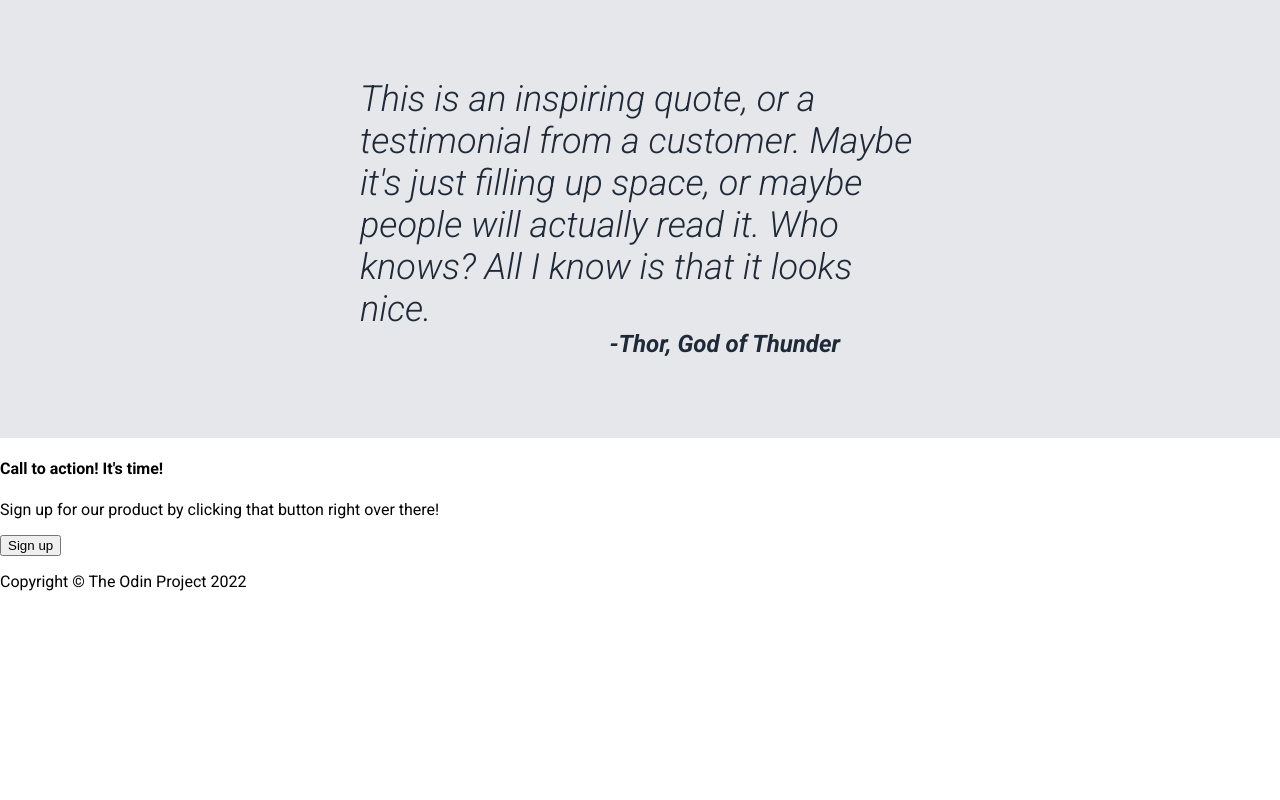
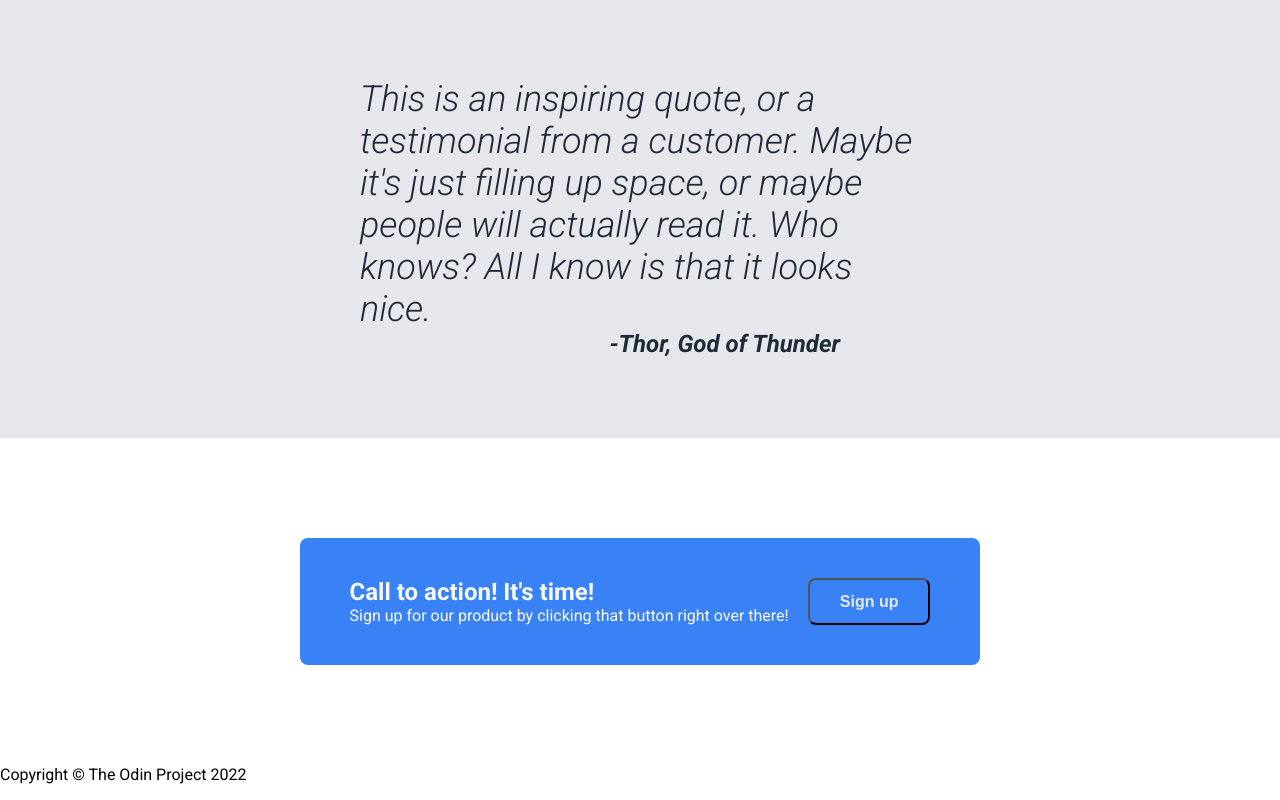
Before and after one commit to Azovian/FirstWebsite, a plain HTML site: page index.html in a window 1280 px wide. Shown: the part 1169-1969 px from the top of the page. Before the commit the page ends 1776 px from the top, so only its background shows below. Drawn offline with Linux system fonts and the light colour scheme.

Commit message:
Add Call to action section styling

```diff
--- a/styles.css
+++ b/styles.css
@@ -77,16 +77,13 @@ a {
 }
 
 .signup-hero {
-  align-items: center;
   background-color: #3882f6;
   border-radius: 8px;
   border-style: none;
   color: #fff;
   font-size: 100%;
-  line-height: 1.15;
   margin-top: 16px;
   padding: 10px 35px;
-  text-align: center;
   font-weight: bold;
 }
 
@@ -153,3 +150,40 @@ a {
     font-size: 24px;
     padding-right: 80px;
 }
+
+/* Call to action section */
+
+.action {
+    display: flex;
+    margin: 100px 300px;
+    background-color: #3882f6;
+    border-radius: 8px;
+    padding: 40px 40px;
+    justify-content: space-around;
+}
+
+.action-text {
+    display: flex;
+    flex-direction: column;
+    color: #f9faf8;
+    padding: 0;
+    margin: ;
+}
+
+.action-text h4 {
+    font-size: 24px;
+    margin: 0;
+}
+.action-text p {
+    margin: 0;
+}
+
+.signup-action {
+    background-color: #3882f6;
+    border-radius: 8px;
+    font-size: 100%;
+    color: #e5e7eb;
+    font-weight: bold;
+    padding: 0 30px;
+    border-style: 2px solid white;
+}
```
